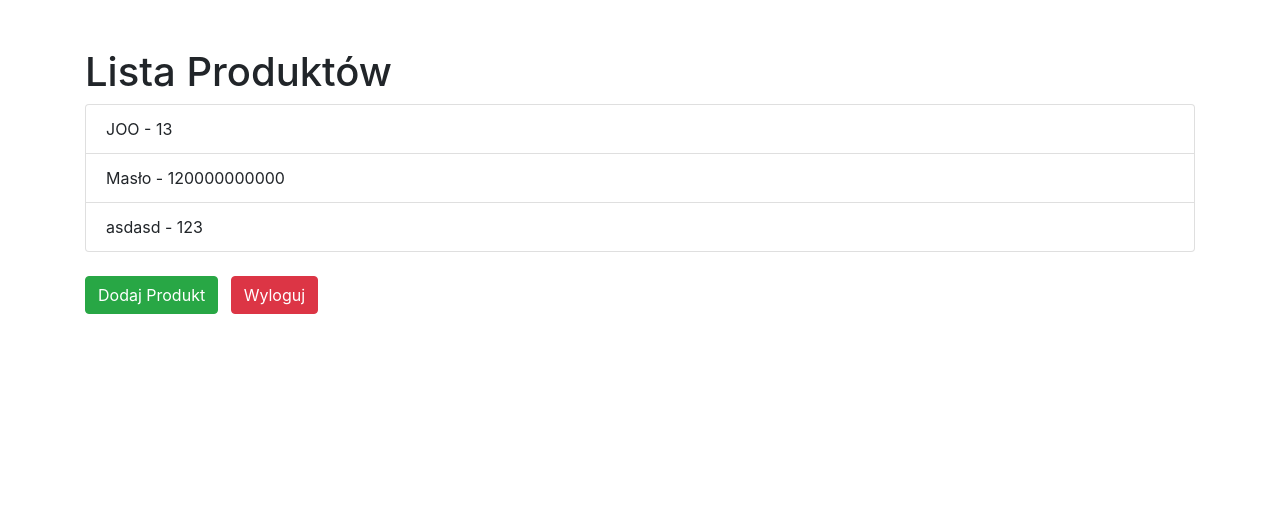
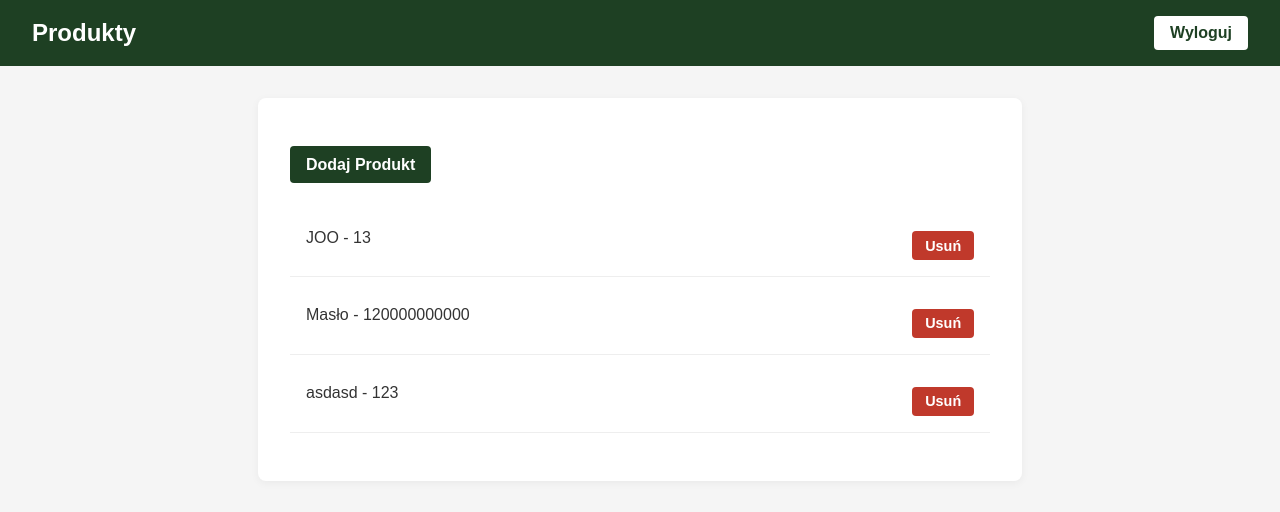
Before and after one commit to gmurrr/miniSklep2, a Django app: page / in a window 1280 px wide. Shown: the top 512 px of the page. Run offline with Django 5.2, Linux system fonts and the light colour scheme; a user stored in the database is signed in; data comes from the database, SQL or seed files in the repository; both versions use the stored data as it was after the commit; some libraries are stand-ins or nearby versions.

Commit message:
Deleting function, new design

```diff
--- a/miniSklep/settings.py
+++ b/miniSklep/settings.py
@@ -14,6 +14,8 @@ from pathlib import Path
 
 # Build paths inside the project like this: BASE_DIR / 'subdir'.
 BASE_DIR = Path(__file__).resolve().parent.parent
+
+STATIC_URL = '/static/'
 
 
 # Quick-start development settings - unsuitable for production
--- a/miniSklep/urls.py
+++ b/miniSklep/urls.py
@@ -16,11 +16,12 @@ Including another URLconf
 """
 from django.contrib import admin
 from django.urls import path
-from miniSklepApp.views import index, login_view, add_product, logout_view
+from miniSklepApp.views import index, login_view, add_product, logout_view, delete_product
 urlpatterns = [
     path('admin/', admin.site.urls),
     path('', index, name='index'),
     path('login', login_view, name='login'),
     path('add', add_product, name='add_product'),
     path('logout', logout_view, name='logout'),
+    path('delete/<int:product_id>/', delete_product, name='delete_product'),
 ]
--- /dev/null
+++ b/miniSklepApp/static/styles.css
@@ -0,0 +1,125 @@
+:root {
+    --dark-green: #1e4023;
+    --white: #ffffff;
+    --light-gray: #f5f5f5;
+}
+
+body {
+    margin: 0;
+    font-family: Arial, sans-serif;
+    background-color: var(--light-gray);
+    color: #333;
+}
+
+.navbar {
+    background-color: var(--dark-green);
+    padding: 1rem 2rem;
+    display: flex;
+    justify-content: space-between;
+    align-items: center;
+    color: var(--white);
+}
+
+.navbar h1 {
+    margin: 0;
+    font-size: 1.5rem;
+}
+
+.navbar a {
+    background-color: var(--white);
+    color: var(--dark-green);
+    text-decoration: none;
+    padding: 0.5rem 1rem;
+    border-radius: 4px;
+    font-weight: bold;
+    transition: background-color 0.3s;
+}
+
+.navbar a:hover {
+    background-color: #ddd;
+}
+
+.container {
+    max-width: 700px;
+    margin: 2rem auto;
+    background-color: var(--white);
+    padding: 2rem;
+    border-radius: 8px;
+    box-shadow: 0 2px 8px rgba(0, 0, 0, 0.05);
+}
+
+ul {
+    list-style: none;
+    padding: 0;
+}
+
+li {
+    display: flex;
+    justify-content: space-between;
+    align-items: center;
+    padding: 1rem;
+    border-bottom: 1px solid #eee;
+}
+
+.delete-button {
+    background-color: #c0392b;
+    color: var(--white);
+    border: none;
+    padding: 0.4rem 0.8rem;
+    border-radius: 4px;
+    cursor: pointer;
+    font-size: 0.9rem;
+}
+
+.delete-button:hover {
+    background-color: #e74c3c;
+}
+
+.add-button {
+    display: inline-block;
+    margin-top: 1rem;
+    background-color: var(--dark-green);
+    color: var(--white);
+    padding: 0.6rem 1rem;
+    text-decoration: none;
+    border-radius: 4px;
+    font-weight: bold;
+}
+
+.add-button:hover {
+    background-color: #2e6b3b;
+}
+
+form label {
+    font-weight: bold;
+    display: block;
+    margin-top: 1rem;
+}
+
+form input, form select {
+    width: 100%;
+    padding: 0.5rem;
+    margin-top: 0.2rem;
+    border: 1px solid #ccc;
+    border-radius: 4px;
+}
+
+form button {
+    margin-top: 1rem;
+    padding: 0.6rem 1rem;
+    background-color: var(--dark-green);
+    color: var(--white);
+    border: none;
+    border-radius: 4px;
+    cursor: pointer;
+    font-weight: bold;
+}
+
+form button:hover {
+    background-color: #2e6b3b;
+}
+
+.error {
+    color: red;
+    margin-top: 0.5rem;
+}
--- a/miniSklepApp/templates/index.html
+++ b/miniSklepApp/templates/index.html
@@ -1,35 +1,43 @@
+{% load static %}
 <!DOCTYPE html>
 <html lang="pl">
 <head>
     <meta charset="UTF-8">
-    <meta name="viewport" content="width=device-width, initial-scale=1.0">
-    <title>Produkty</title>
-    <link rel="stylesheet" href="https://stackpath.bootstrapcdn.com/bootstrap/4.5.2/css/bootstrap.min.css">
+    <title>Lista Produktów</title>
+    <link rel="stylesheet" href="{% static 'styles.css' %}">
 </head>
 <body>
-    <div class="container mt-5">
-        <h1>Lista Produktów</h1>
 
-        <!-- Lista produktów -->
-        <ul class="list-group">
+    <div class="navbar">
+        <h1>Produkty</h1>
+        {% if user.is_authenticated %}
+            <a href="{% url 'logout' %}">Wyloguj</a>
+        {% else %}
+            <a href="{% url 'login' %}">Zaloguj</a>
+        {% endif %}
+    </div>
+
+    <div class="container">
+        {% if user.is_authenticated %}
+            <a href="{% url 'add_product' %}" class="add-button">Dodaj Produkt</a>
+        {% endif %}
+
+        <ul>
             {% for product in products %}
-                <li class="list-group-item">
+                <li>
                     {{ product.product_name }} - {{ product.product_price }}
+                    {% if user.is_authenticated %}
+                        <form method="post" action="{% url 'delete_product' product.id %}" style="margin: 0;">
+                            {% csrf_token %}
+                            <button type="submit" class="delete-button" onclick="return confirm('Czy na pewno usunąć?')">Usuń</button>
+                        </form>
+                    {% endif %}
                 </li>
+            {% empty %}
+                <li>Brak produktów w bazie.</li>
             {% endfor %}
         </ul>
-
-        {% if user.is_authenticated %}
-            <a href="{% url 'add_product' %}" class="btn btn-success mt-4">Dodaj Produkt</a>
-            <a href="{% url 'logout' %}" class="btn btn-danger mt-4 ml-2">Wyloguj</a>
-        {% else %}
-            <a href="{% url 'login' %}" class="btn btn-primary mt-4">Zaloguj</a>
-        {% endif %}
-
     </div>
 
-    <script src="https://code.jquery.com/jquery-3.5.1.slim.min.js"></script>
-    <script src="https://cdn.jsdelivr.net/npm/@popperjs/core@2.5.4/dist/umd/popper.min.js"></script>
-    <script src="https://stackpath.bootstrapcdn.com/bootstrap/4.5.2/js/bootstrap.min.js"></script>
 </body>
 </html>
--- a/miniSklepApp/views.py
+++ b/miniSklepApp/views.py
@@ -4,6 +4,8 @@ from django.contrib.auth.decorators import login_required
 from .models import Product
 from .forms import ProductForm
 from django.contrib.auth import logout
+from django.shortcuts import get_object_or_404
+
 
 
 def index(request):
@@ -38,3 +40,9 @@ def add_product(request):
 def logout_view(request):
     logout(request)
     return redirect('index')
+
+@login_required
+def delete_product(request, product_id):
+    product = get_object_or_404(Product, id=product_id)
+    product.delete()
+    return redirect('index')
```
Also changed, not shown: miniSklepApp/templates/add_product.html (+11 -16 lines), db.sqlite3.
